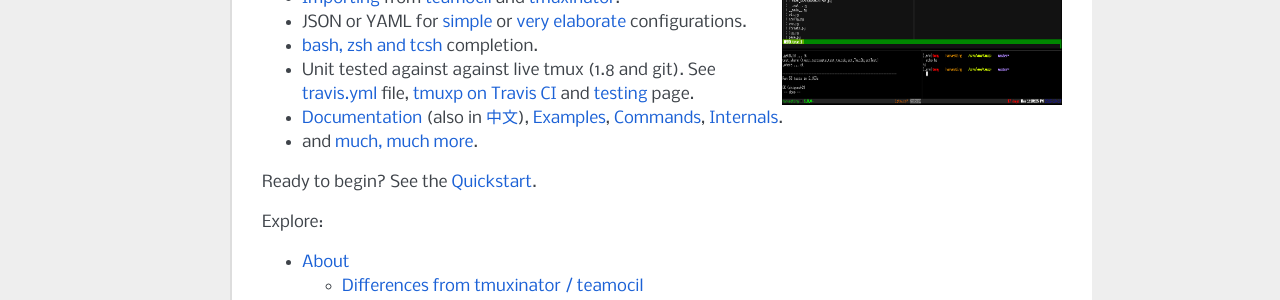
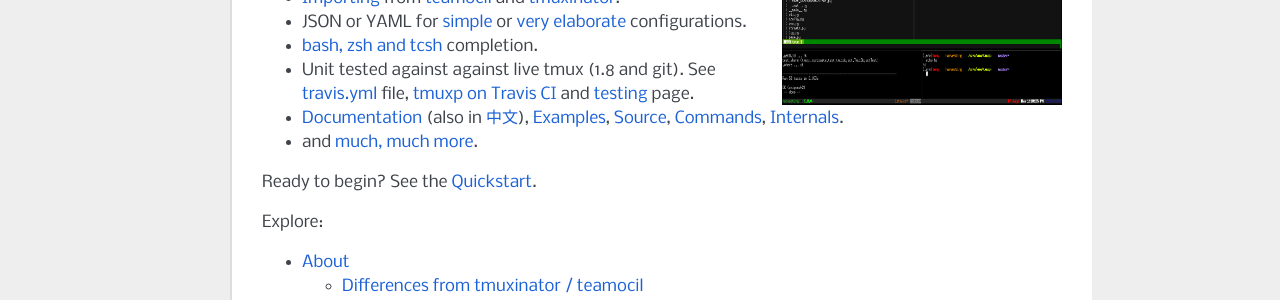
Before and after one commit to tmux-python/tmuxp, a Sphinx documentation site: the page built from doc/index.rst, in a window 1280 px wide. Shown: the part 312-612 px from the top of the page. Built offline with Sphinx 7.4.7, drawn with Linux system fonts in a browser that asks for light colours.

Commit message:
Update tmuxp readme to have link to source / github

```diff
--- a/README.rst
+++ b/README.rst
@@ -20,7 +20,8 @@
 - `bash, zsh and tcsh`_ completion.
 - Unit tested against live tmux (1.8 and git). See `travis.yml`_
   file, `tmuxp on Travis CI`_ and `testing`_ page.
-- `Documentation`_ (also in `中文`_), `Examples`_, `Commands`_, `Internals`_.
+- `Documentation`_ (also in `中文`_), `Examples`_, `Source`_,
+  `Commands`_, `Internals`_.
 - and `much, much more`_.
 
 Ready to begin? See the `Quickstart`_.
@@ -57,6 +58,7 @@
 
 .. _tmuxp on Travis CI: http://travis-ci.org/tony/tmuxp
 .. _Documentation: http://tmuxp.rtfd.org/
+.. _Source: https://github.com/tony/tmuxp
 .. _中文: http://tmuxp-zh.rtfd.org/
 .. _tmux(1): http://tmux.sourceforge.net/
 .. _tmuxinator: https://github.com/aziz/tmuxinator
--- a/doc/index.rst
+++ b/doc/index.rst
@@ -19,13 +19,15 @@
 - `bash, zsh and tcsh`_ completion.
 - Unit tested against against live tmux (1.8 and git). See `travis.yml`_
   file, `tmuxp on Travis CI`_ and `testing`_ page.
-- `Documentation`_ (also in `中文`_), `Examples`_, `Commands`_, `Internals`_.
+- `Documentation`_ (also in `中文`_), `Examples`_, `Source`_,
+  `Commands`_, `Internals`_.
 - and `much, much more`_.
 
 Ready to begin? See the `Quickstart`_.
 
 .. _tmuxp on Travis CI: http://travis-ci.org/tony/tmuxp
 .. _Documentation: http://tmuxp.rtfd.org/
+.. _Source: https://github.com/tony/tmuxp
 .. _中文: http://tmuxp-zh.rtfd.org/
 .. _tmux(1): http://tmux.sourceforge.net/
 .. _tmuxinator: https://github.com/aziz/tmuxinator
```
